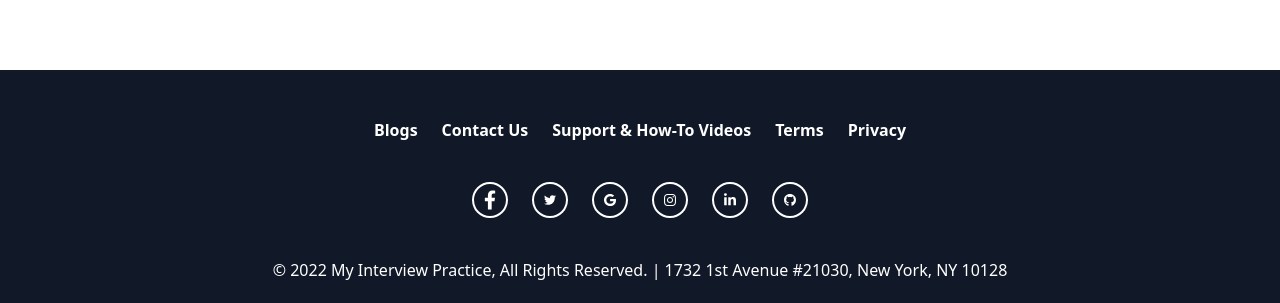
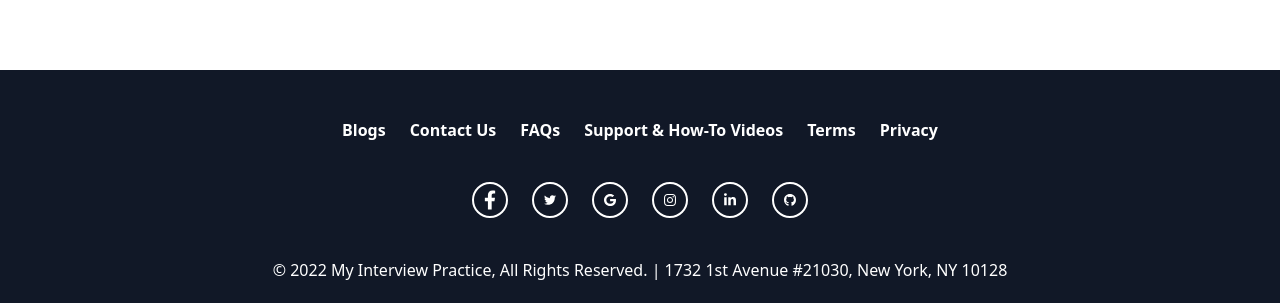
Before and after one commit to alminAl/my-interview-point, a React (Create React App) app: page / in a window 1280 px wide. Shown: the part 7160-7463 px from the top of the page. Built offline with nearby package versions, Linux system fonts and the light colour scheme.

Commit message:
footer issue solved

```diff
--- a/src/Layout/Layout.jsx
+++ b/src/Layout/Layout.jsx
@@ -4,12 +4,12 @@ import Navbar from '../components/Shared/Navbar';
 
 const Layout = ({ children }) => {
     return (
-        <div >
+        <div className='min-h-screen'>
             <nav >
                 <Navbar />
             </nav>
             <main>{children}</main>
-            <footer >
+            <footer className="sticky top-[100vh]">
                 <Footer />
             </footer>
         </div>
--- a/src/components/Shared/Footer.jsx
+++ b/src/components/Shared/Footer.jsx
@@ -3,8 +3,9 @@ import { Link } from 'react-router-dom';
 
 const Footer = () => {
     return (
-        <footer className="text-center bg-gray-900 mt-15 text-white">
-            <div>
+        <footer className="text-center bg-gray-900 mt-15 text-white
+        ">
+            <div >
                 <nav className='pb-6 pt-12 mx-auto'>
                     <ul className="list-none mb-0 md:flex justify-center">
                         <li>
@@ -13,6 +14,11 @@ const Footer = () => {
                         <li>
                             <Link to='/contact' className="text-white my-3 mx-3 font-bold ">Contact Us</Link>
                         </li>
+
+                        <li>
+                            <Link to='/faq' className="text-white my-3 mx-3 font-bold ">FAQs</Link>
+                        </li>
+
                         <li>
                             <Link to='/support' className="text-white my-3 mx-3 font-bold">Support & How-To Videos</Link>
                         </li>
--- a/src/components/Shared/Sidebar.jsx
+++ b/src/components/Shared/Sidebar.jsx
@@ -11,7 +11,6 @@ import CloseIcon from '@mui/icons-material/Close';
 const Sidebar = () => {
     let Links = [
         { name: "Home", link: "/" },
-        { name: "Pricing", link: "/" },
         { name: "Enterprise", link: "/" },
         { name: "Training", link: "/" },
         { name: "FAQs", link: "/faq" },
```
